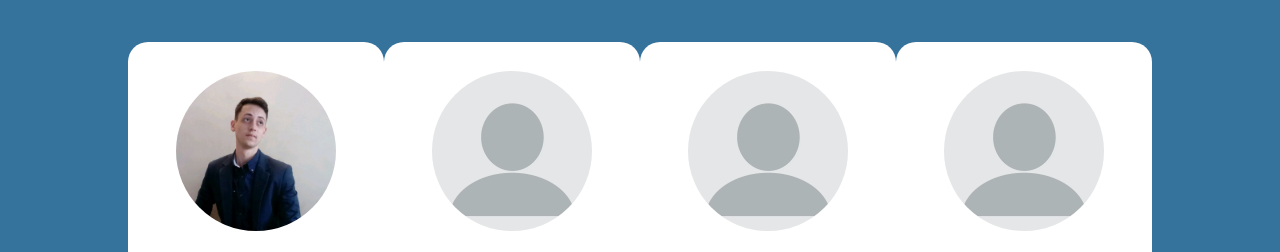
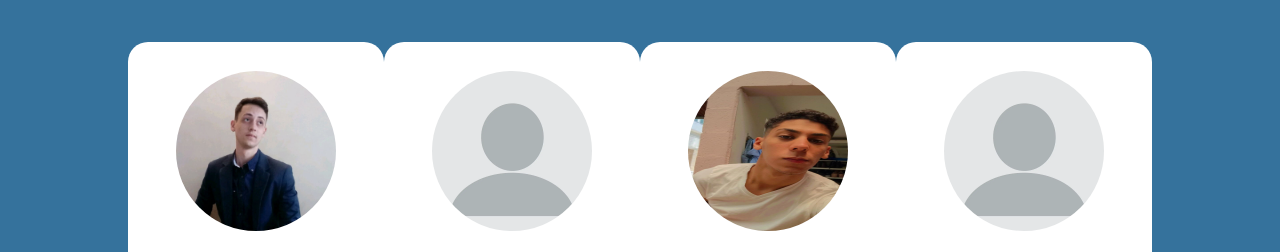
Before and after one commit to GDDev/site-mylibras, a plain HTML site: page sobre.html in a window 1280 px wide. Shown: the part 542-794 px from the top of the page. Drawn offline with Linux system fonts and the light colour scheme.

Commit message:
Update sobre.html
Colocando minha fotinha aq haha

```diff
--- a/sobre.html
+++ b/sobre.html
@@ -61,7 +61,7 @@
                     </div>
                 </div>
                 <div class="member-card">
-                    <img src="./assets/img/profile.webp" alt="Guilherme Ferreira" class="profile-pic" />
+                    <img src="./assets/img/profile_guilherme.jpeg" alt="Guilherme Ferreira" class="profile-pic" />
                     <h2 class="member-name">Guilherme Ferreira</h2>
                     <p class="occupation">Sistemas de informação - UMC</p>
                     <div class="social-media">
```
